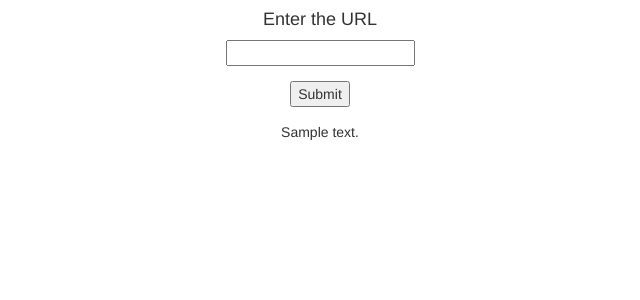
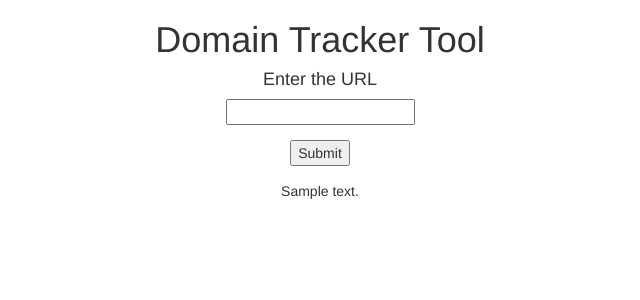
Before and after one commit to prashasy/Domain-Expiry-Tracker, a Flask app: template templates/index.html in a window 1280 px wide. Shown: the top 300 px of the page, without its empty margins (320-960 px from the left). Run offline with Flask 2, Linux system fonts and the light colour scheme; the template is opened without the code that fills it: most values are stand-ins (such as "Sample title", 1, 10 or a date in 2020); some libraries are stand-ins or nearby versions.

Commit message:
added headline

```diff
--- a/templates/index.html
+++ b/templates/index.html
@@ -6,6 +6,8 @@
   <script src="https://maxcdn.bootstrapcdn.com/bootstrap/3.4.0/js/bootstrap.min.js"></script>
 <title> Domain Tracker</title>
 
+
+<center><h1>Domain Tracker Tool</h1></center>
 
 <style>
 table {
```
